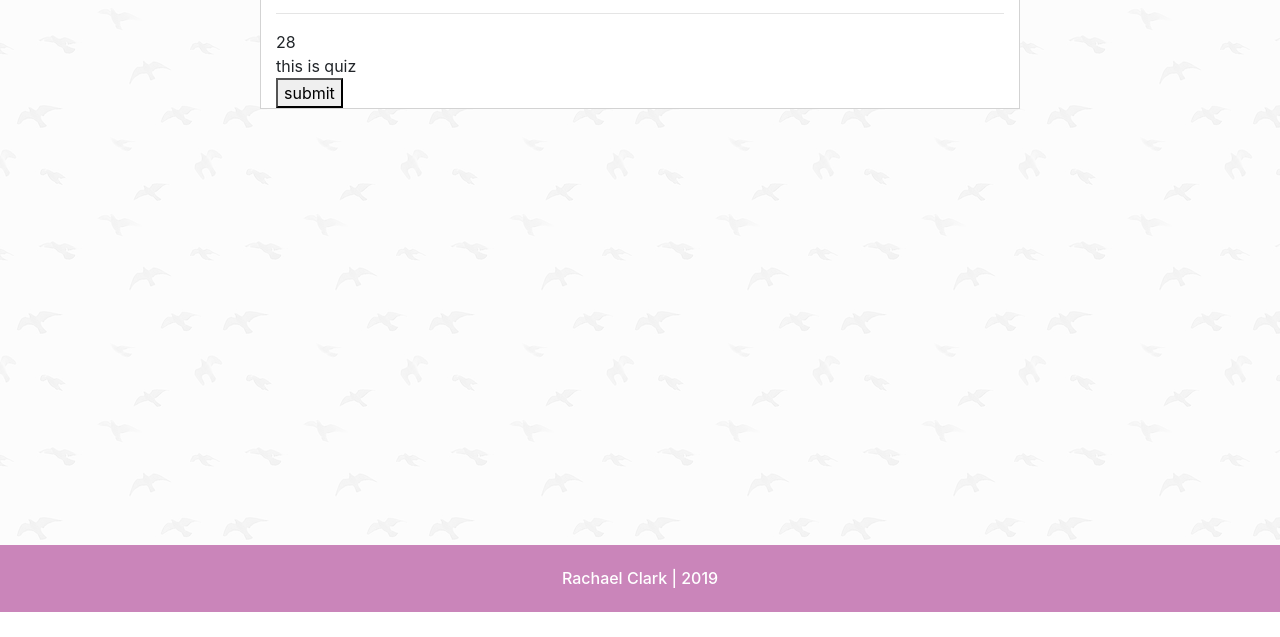
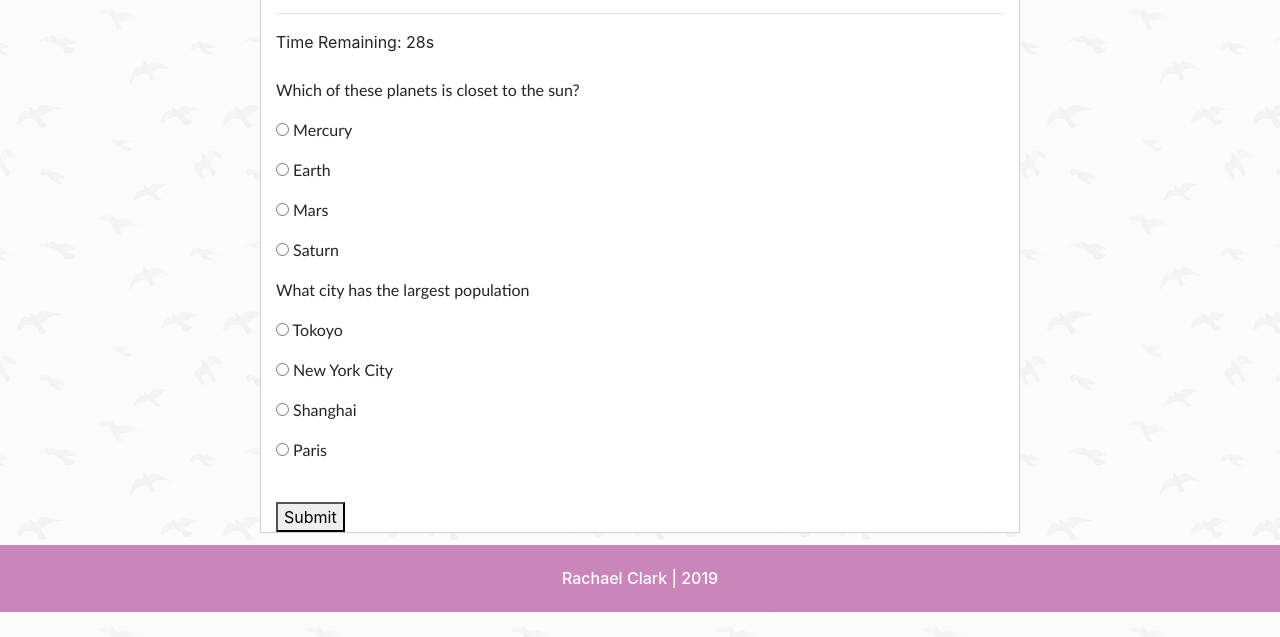
Before and after one commit to RachaelClark12/TriviaGame, a plain HTML site: page index.html in a window 1280 px wide. Both pictures are taken after a click on the button "Start". Shown: the part 188-825 px from the top of the page. Before the commit the page ends 800 px from the top, so only its background shows below. Drawn offline with nearby package versions, Linux system fonts and the light colour scheme.

Commit message:
displays questions on page with working timer

```diff
--- a/assets/javascript/app.js
+++ b/assets/javascript/app.js
@@ -3,6 +3,22 @@ $(document).ready(function () {
     $('#submit').hide();
     $('#results').hide();
     $('#timer').hide();
+
+
+    var questionNumber = 0;
+    var questions = [
+        {
+            question: "Which of these planets is closet to the sun?",
+            answers: ['Mercury', 'Earth', 'Mars', 'Saturn'],
+            correctAnswer: "Mercury",
+        },
+        {
+            question: "What city has the largest population",
+            answers: ['Tokoyo', 'New York City', 'Shanghai', 'Paris'],
+            correctAnswer: "Tokoyo",
+        }
+
+    ];
 
     function startTimer() {
         var intervalId
@@ -16,7 +32,7 @@ $(document).ready(function () {
             if (time > 0) {
                 time--;
             }
-            $('#timer').text(time);
+            $('#timer').text("Time Remaining: " + time + "s");
         }
     }
 
@@ -28,15 +44,23 @@ $(document).ready(function () {
             $('#quiz').show();
             $('#submit').show();
             startTimer();
+            function showQuestion() {
+
+                for (i=0; i<questions.length; i++) {
+                $('#quiz').append(
+                    "<p>" + questions[questionNumber].question + "</p>",
+                    "<p> <input name= 'answers' type='radio'id='a1' class='choices'>" + " " + questions[questionNumber].answers[0] + "</p>",
+                    "<p> <input name= 'answers' type='radio'id='a2' class='choices'>" + " " +  questions[questionNumber].answers[1] + "</p>",
+                    "<p> <input name= 'answers' type='radio'id='a3' class='choices'>" + " " +  questions[questionNumber].answers[2] + "</p>",
+                    "<p> <input name= 'answers' type='radio'id='a4' class='choices'>" + " " +  questions[questionNumber].answers[3] + "</p>");
+                questionNumber ++;}
+
+            }
+            showQuestion();
         });
     };
 
-startGame();
-
-
-
-
-
+    startGame();
 
 
 
--- a/index.html
+++ b/index.html
@@ -59,15 +59,19 @@
 
                 <button id="start">Start</button>
 
-                <div id ='timer'>00:00</div>
+                <div id='timer'>Time Remaining: 30s</div>
 
-                <div id = "quiz">
-                    this is quiz
+                <br>
+
+                <div id="quiz">
+
                 </div>
 
-                <button id="submit">submit</button>
+                <br>
 
-                <div id = "results">results</div>
+                <button id="submit">Submit</button>
+
+                <div id="results">results</div>
 
             </div>
 
```
